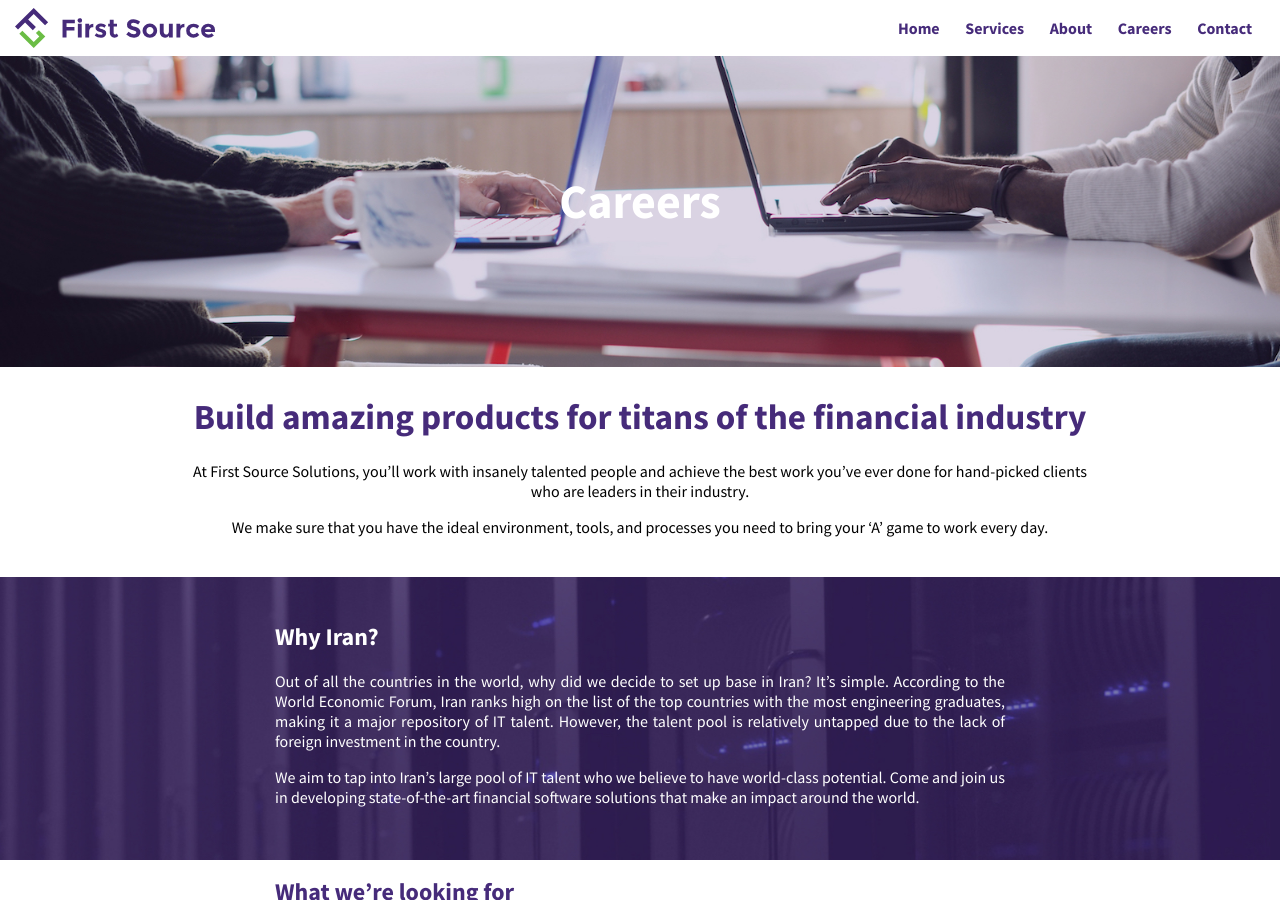
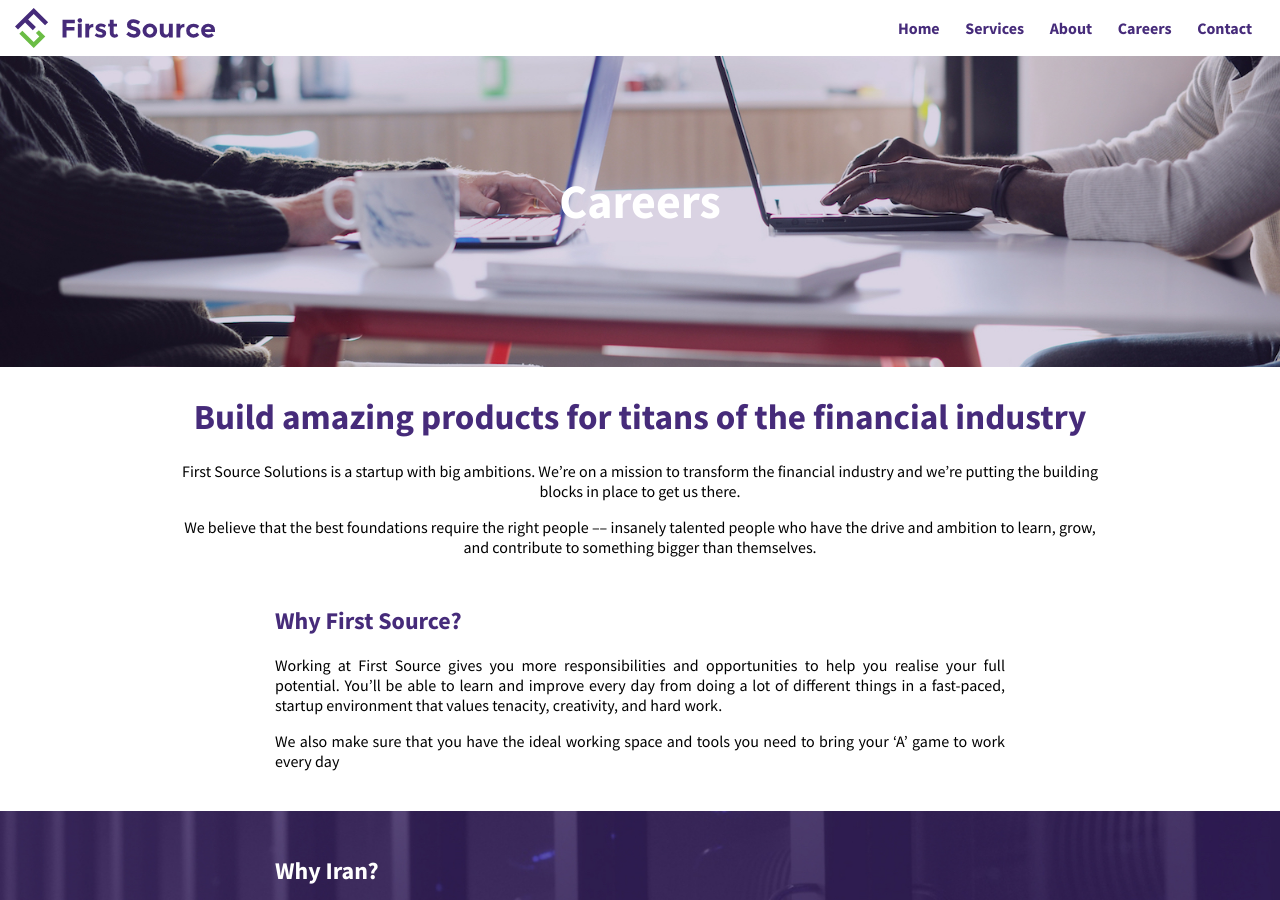
Before and after one commit to shayan-binary/firstsource, a Jekyll site: the page built from careers.html, in a window 1280 px wide and 900 px high. Built offline with Jekyll 4.4.1, drawn with Linux system fonts in a browser that asks for light colours.

Commit message:
amend text

```diff
--- a/careers.html
+++ b/careers.html
@@ -22,10 +22,16 @@ title: First Source Solutions | Careers
   <div class="row justify-content-md-center">
     <div class="col-sm-10">
       <p class="text-center">
-        At First Source Solutions, you’ll work with insanely talented people and achieve the best work you’ve ever done for hand-picked clients who are leaders in their industry.
+        First Source Solutions is a startup with big ambitions. We’re on a mission to transform the financial industry and we’re putting the building blocks in place to get us there.
       </p>
-      <p class="text-center">We make sure that you have the ideal environment, tools, and processes you need to bring your ‘A’ game to work every day.
-      </p>
+      <p class="text-center">We believe that the best foundations require the right people –– insanely talented people who have the drive and ambition to learn, grow, and contribute to something bigger than themselves.</p>
+    </div>
+  </div>
+  <div class="row justify-content-md-center mt-4">
+    <div class="col-sm-12 col-md-8">
+      <h3 class="text-left">Why First Source?</h3>
+        <p class="text-justify">Working at First Source gives you more responsibilities and opportunities to help you realise your full potential. You’ll be able to learn and improve every day from doing a lot of different things in a fast-paced, startup environment that values tenacity, creativity, and hard work.</p>
+        <p class="text-justify">We also make sure that you have the ideal working space and tools you need to bring your ‘A’ game to work every day</p>
     </div>
   </div>
 </section>
@@ -45,7 +51,7 @@ title: First Source Solutions | Careers
 </section>
 
 <section class="container">
-  <div class="row justify-content-md-center mb-2 mt-2">
+  <div class="row justify-content-md-center mb-2 mt-4">
     <div class="col-sm-12 col-md-8">
       <h3 class="text-left">What we’re looking for</h3>
       <p class="">Our people are here to make an impact, not just pass on through. We have a tight-knit team of talented and passionate people from around the world who enjoy:</p>
--- a/index.html
+++ b/index.html
@@ -19,13 +19,13 @@ subTitle: Developing world-class software for the financial industry
 <div class="container" id="home">
   <div class="row justify-content-md-center">
     <div class="col-sm-6">
-      <h2 class="text-center">We are one of the leading software development centers in Iran</h2>
+      <h2 class="text-center">We are one of the leading software development centres in Iran</h2>
     </div>
   </div>
   <div class="row justify-content-md-center">
     <div class="col-sm-6">
       <p class="text-center">
-      Specialising in financial software development for the international market, we develop best-in-class software solutions using state-in-the-art technologies.
+      Specialising in financial software development for the international market, we develop best-in-class software solutions using state-of-the-art technologies.
       </p>
     </div>
   </div>
```
